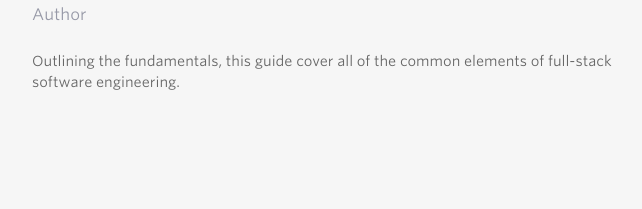
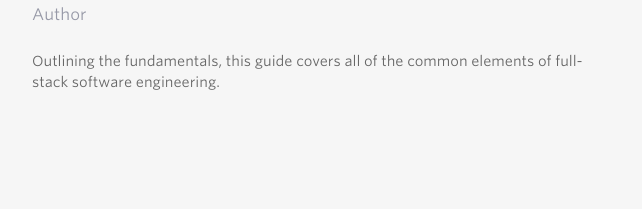
Before and after one commit to isaacyadir/isaacyadir.github.io, a plain HTML site: page index.html in a window 1280 px wide. Shown: the part 2181-2390 px from the top of the page, 318-960 px from the left. Drawn offline with Linux system fonts and the light colour scheme; files that its build step writes are made by us from their sources; a web font is replaced by a local one.

Commit message:
Update index.html

```diff
--- a/index.html
+++ b/index.html
@@ -133,7 +133,7 @@ August 2021
 <a href='http://learn.isaacyadir.github.io/'>Full-Stack Software Engineering Intro [In Progress]</a>
 </h2>
 <h3 class='h-echo'>Author</h3>
-<p>Outlining the fundamentals, this guide cover all of the common elements of full-stack software engineering.</p>
+<p>Outlining the fundamentals, this guide covers all of the common elements of full-stack software engineering.</p>
 </li>
 </ul>
 </main>
```
